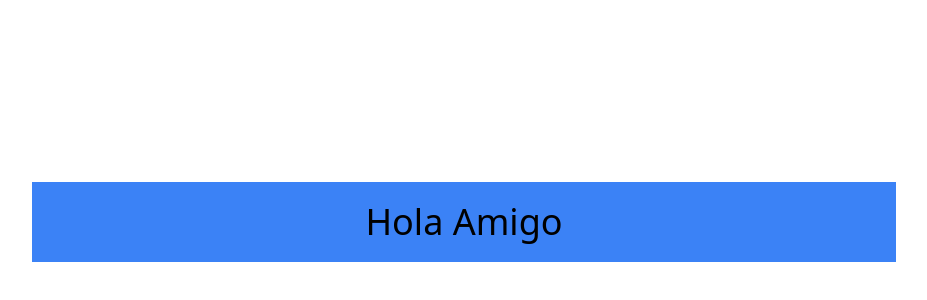
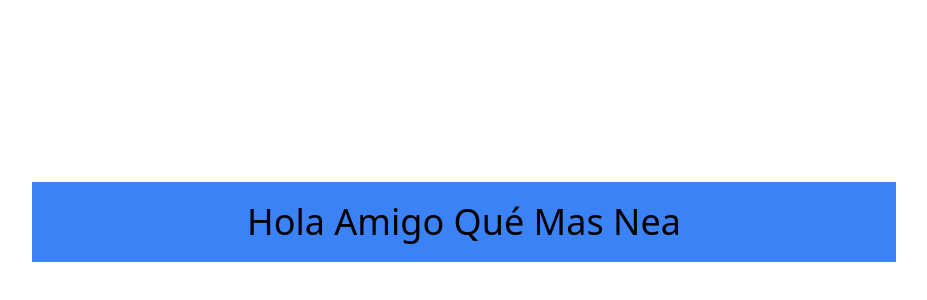
Before and after one commit to mxwtd/Inheritly, a React (Vite) app: page / in a window 1280 px wide. Shown: the part 26-326 px from the top of the page, without its empty margins (176-1103 px from the left). Built offline with nearby package versions, Linux system fonts and the light colour scheme.

Commit message:
Initial Commit - TailwindCSS & PostCSS Setup using Vite 2

```diff
--- a/package.json
+++ b/package.json
@@ -4,7 +4,7 @@
   "version": "0.0.0",
   "type": "module",
   "scripts": {
-    "dev": "vite",
+    "dev": "vite && npx tailwindcss -i ./src/index.css -o public/output.css --watch",
     "build": "npm run build:css && vite build",
     "lint": "eslint src --ext js,jsx --report-unused-disable-directives --max-warnings 0",
     "preview": "vite preview",
--- a/src/App.jsx
+++ b/src/App.jsx
@@ -4,6 +4,7 @@ function App() {
     <>
       <p className="text-4xl bg-blue-500 flex justify-center align-middle m-52 p-5">
         Hola Amigo
+        Qué Mas Nea
       </p>
     </>
   )
```
